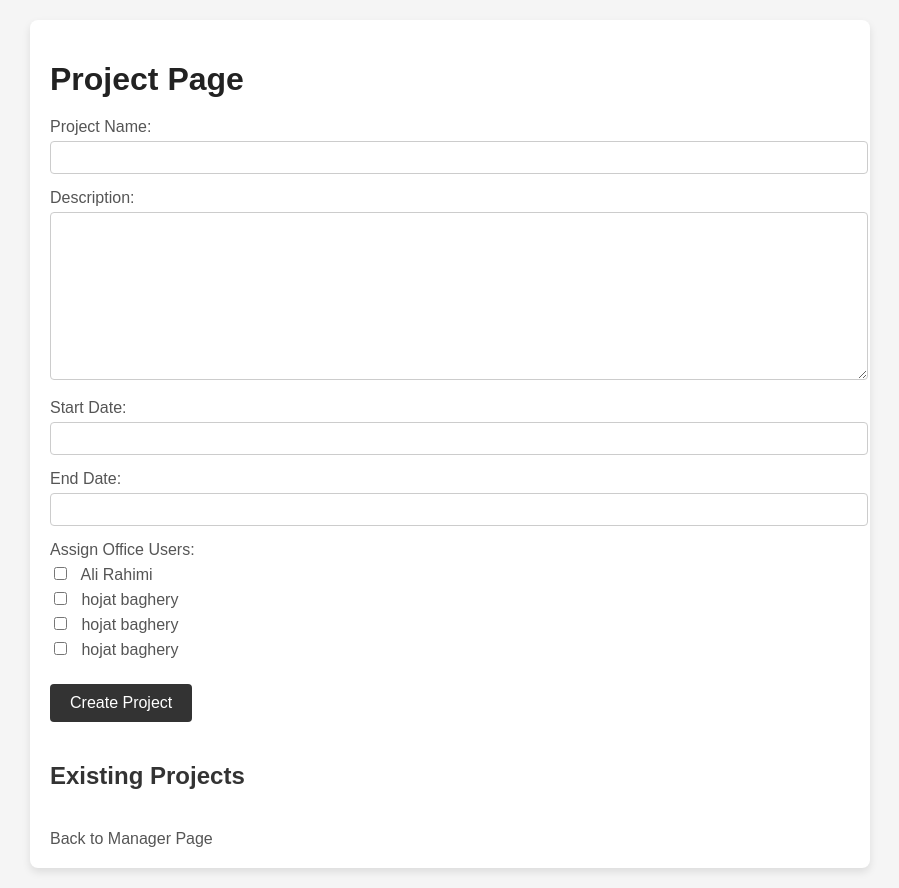
After one commit to CPTicarus/SaatDaftar, a Django app: page /projects/ in a window 1280 px wide. The commit adds this page. Shown: the whole page, without its empty margins (190-1089 px from the left). Run offline with Django 5.2, Linux system fonts and the light colour scheme; a user stored in the database is signed in; data comes from the database, SQL or seed files in the repository; both versions use the stored data as it was after the commit; data that the repository does not hold is empty.

Commit message:
modified:   daftarMain/__pycache__/forms.cpython-311.pyc 	modified:   daftarMain/__pycache__/models.cpython-311.pyc 	modified:   daftarMain/__pycache__/urls.cpython-311.pyc 	modified:   daftarMain/__pycache__/views.cpython-311.pyc 	modified:   daftarMain/forms.py 	new file:   daftarMain/migrations/0009_project.py 	new file:   daftarMain/migrations/__pycache__/0009_project.cpython-311.pyc 	modified:   daftarMain/models.py 	modified:   daftarMain/templates/office_manager_page.html 	new file:   daftarMain/templates/project_page.html 	modified:   daftarMain/urls.py 	modified:   daftarMain/views.py 	modified:   db.sqlite3

```diff
--- a/daftarMain/forms.py
+++ b/daftarMain/forms.py
@@ -1,5 +1,5 @@
 from django import forms
-from .models import OfficeUser,RegularRequest
+from .models import OfficeUser,RegularRequest,Project
 
 class OfficeUserForm(forms.ModelForm):
     class Meta:
@@ -14,3 +14,15 @@ class RegularRequestForm(forms.ModelForm):
             'request_type': forms.Select(attrs={'class': 'form-control'}),
             'message': forms.Textarea(attrs={'class': 'form-control', 'rows': 5}),
         }
+
+class ProjectForm(forms.ModelForm):
+    assigned_users = forms.ModelMultipleChoiceField(
+        queryset=OfficeUser.objects.all(),
+        widget=forms.CheckboxSelectMultiple,
+        required=True,
+        label="Assign Office Users"
+    )
+
+    class Meta:
+        model = Project
+        fields = ['name', 'description', 'start_date', 'end_date', 'assigned_users']
--- a/daftarMain/models.py
+++ b/daftarMain/models.py
@@ -68,3 +68,13 @@ class RegularRequest(models.Model):
 
     def __str__(self):
         return f"{self.get_request_type_display()} by {self.user.first_name} {self.user.last_name} on {self.submitted_at}"
+
+class Project(models.Model):
+    name = models.CharField(max_length=100)
+    description = models.TextField(null=True, blank=True)
+    start_date = models.DateField()
+    end_date = models.DateField()
+    assigned_users = models.ManyToManyField('OfficeUser', related_name='projects')
+
+    def __str__(self):
+        return self.name
--- /dev/null
+++ b/daftarMain/templates/project_page.html
@@ -0,0 +1,130 @@
+<!DOCTYPE html>
+<html lang="en">
+<head>
+    <meta charset="UTF-8">
+    <meta name="viewport" content="width=device-width, initial-scale=1.0">
+    <title>Project Page</title>
+    <style>
+        body {
+            font-family: Arial, sans-serif;
+            margin: 20px;
+            background-color: #f5f5f5;
+            color: #333;
+        }
+        .container {
+            background: #fff;
+            border-radius: 8px;
+            box-shadow: 0 4px 8px rgba(0, 0, 0, 0.1);
+            padding: 20px;
+            max-width: 800px;
+            margin: auto;
+        }
+        h1 {
+            color: #222;
+            margin-bottom: 20px;
+        }
+        .form-group {
+            margin-bottom: 15px;
+        }
+        .form-group label {
+            display: block;
+            margin-bottom: 5px;
+            color: #555;
+        }
+        .form-group input,
+        .form-group textarea {
+            width: 100%;
+            padding: 8px;
+            border: 1px solid #ccc;
+            border-radius: 4px;
+        }
+        .form-group input[type="checkbox"] {
+            width: auto;
+            margin-right: 10px;
+        }
+        .button {
+            padding: 10px 20px;
+            margin: 10px 0;
+            border: none;
+            border-radius: 4px;
+            background-color: #333;
+            color: #fff;
+            font-size: 16px;
+            cursor: pointer;
+        }
+        .button:hover {
+            background-color: #555;
+        }
+        .project-list {
+            margin-top: 30px;
+        }
+        .project-item {
+            background-color: #f9f9f9;
+            padding: 15px;
+            border: 1px solid #ddd;
+            border-radius: 4px;
+            margin-bottom: 10px;
+        }
+        .back-link {
+            display: inline-block;
+            margin-top: 20px;
+            text-decoration: none;
+            color: #555;
+            font-size: 16px;
+        }
+        .back-link:hover {
+            text-decoration: underline;
+            color: #333;
+        }
+    </style>
+</head>
+<body>
+    <div class="container">
+        <h1>Project Page</h1>
+
+        <form method="POST">
+            {% csrf_token %}
+            <div class="form-group">
+                <label for="id_name">Project Name:</label>
+                {{ form.name }}
+            </div>
+            <div class="form-group">
+                <label for="id_description">Description:</label>
+                {{ form.description }}
+            </div>
+            <div class="form-group">
+                <label for="id_start_date">Start Date:</label>
+                {{ form.start_date }}
+            </div>
+            <div class="form-group">
+                <label for="id_end_date">End Date:</label>
+                {{ form.end_date }}
+            </div>
+            <div class="form-group">
+                <label for="id_assigned_users">Assign Office Users:</label>
+                {{ form.assigned_users }}
+            </div>
+            <button type="submit" class="button">Create Project</button>
+        </form>
+
+        <div class="project-list">
+            <h2>Existing Projects</h2>
+            {% for project in projects %}
+            <div class="project-item">
+                <h3>{{ project.name }}</h3>
+                <p>{{ project.description }}</p>
+                <p><strong>Start Date:</strong> {{ project.start_date }}</p>
+                <p><strong>End Date:</strong> {{ project.end_date }}</p>
+                <p><strong>Assigned Users:</strong>
+                    {% for user in project.assigned_users.all %}
+                        {{ user.first_name }} {{ user.last_name }}{% if not forloop.last %}, {% endif %}
+                    {% endfor %}
+                </p>
+            </div>
+            {% endfor %}
+        </div>
+
+        <a href="{% url 'office_manager_page' %}" class="back-link">Back to Manager Page</a>
+    </div>
+</body>
+</html>
--- a/daftarMain/urls.py
+++ b/daftarMain/urls.py
@@ -12,6 +12,7 @@ urlpatterns = [
     path('office_manager/', views.office_manager_page, name='office_manager_page'),
     path('office_manager/add-user/', views.add_office_user, name='add_office_user'),
     path('employee/<int:employee_id>/', views.employee_detail, name='employee_detail'),
+    path('projects/', views.project_page, name='project_page'),
     #office users urls
     path('register_entry/', views.register_entry, name='register_entry'),
     path('register_exit/', views.register_exit, name='register_exit'),
--- a/daftarMain/views.py
+++ b/daftarMain/views.py
@@ -2,8 +2,8 @@ from django.shortcuts import render, redirect, get_object_or_404
 from django.utils import timezone
 from django.http import JsonResponse
 from django.contrib.auth.decorators import login_required
-from .models import Clock, OfficeUser, OfficeManager, Leave, RegularRequest
-from .forms import OfficeUserForm, RegularRequestForm
+from .models import Clock, OfficeUser, OfficeManager, Leave, RegularRequest, Project
+from .forms import OfficeUserForm, RegularRequestForm, ProjectForm
 from django.contrib.auth.models import User
 
 @login_required
@@ -164,3 +164,22 @@ def submit_request(request):
         form = RegularRequestForm()
 
     return render(request, 'submit_request.html', {'form': form})
+
+@login_required
+def project_page(request):
+    if request.method == 'POST':
+        form = ProjectForm(request.POST)
+        if form.is_valid():
+            project = form.save()
+            form.save_m2m()  # Save many-to-many relationships
+            return redirect('project_page')
+    else:
+        form = ProjectForm()
+
+    projects = Project.objects.all()
+
+    context = {
+        'form': form,
+        'projects': projects,
+    }
+    return render(request, 'project_page.html', context)
```
Also changed, not shown: daftarMain/templates/office_manager_page.html (+52 -1 lines), daftarMain/migrations/0009_project.py (added), db.sqlite3.
